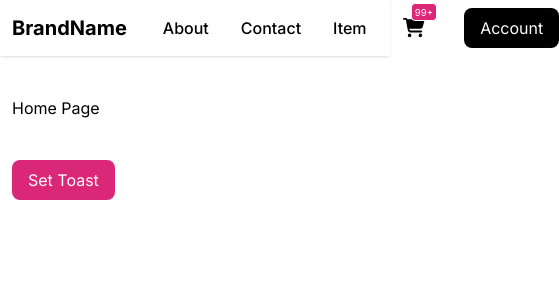
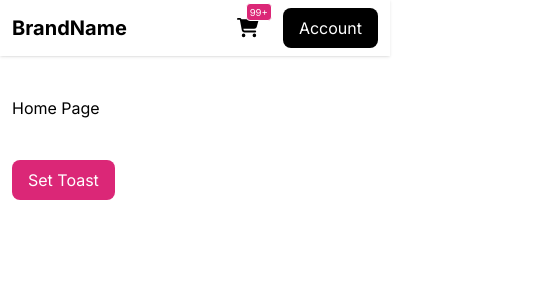
Before and after one commit to musiur/next-base-template, a Next.js app: page / in a window 390 px wide. Shown: the top 300 px of the page, 559 px wide, since content can reach past the window. Built offline with nearby package versions, Linux system fonts and the light colour scheme.

Commit message:
comp-dev: Navigation: Responsiveness checked from tab to computer view

```diff
--- a/components/libs/core/Navigation.tsx
+++ b/components/libs/core/Navigation.tsx
@@ -34,10 +34,11 @@ enum STYLES {
   NAV = "sticky top-0 backdrop-blur-xl shadow py-2",
   CONTAINER = "container flex items-center justify-between gap-5 mx-auto",
   BRAND = "text-xl lg:text-2xl font-bold",
-  ITEMS = "flex items-center justify-center",
+  ITEMS = "hidden md:flex items-center justify-center",
   ITEM = "py-2 px-4 font-medium hover:bg-gray-100 rounded-lg cursor-pointer transition ease-in-out duration-300",
-  ACTIONS = "flex items-center justify-end gap-5",
-  CART = "relative h-full mr-5 flex items-center justify-center"
+  ACTIONS = "flex items-center justify-end gap-3 md:gap-5",
+  CART = "relative h-full mr-3 md:mr-5 flex items-center justify-center",
+  CART_ICON = "icon-base"
 }
 
 const Navigation = () => {
@@ -60,7 +61,7 @@ const Navigation = () => {
         <div className={STYLES.ACTIONS}>
           <Link href="/" className={STYLES.CART}>
             <Badge count={999}/>
-            <FontAwesomeIcon icon={faCartShopping} className="icon-base" />
+            <FontAwesomeIcon icon={faCartShopping} className={STYLES.CART_ICON} />
           </Link>
           <button className="btn-primary">Account</button>
         </div>
```
